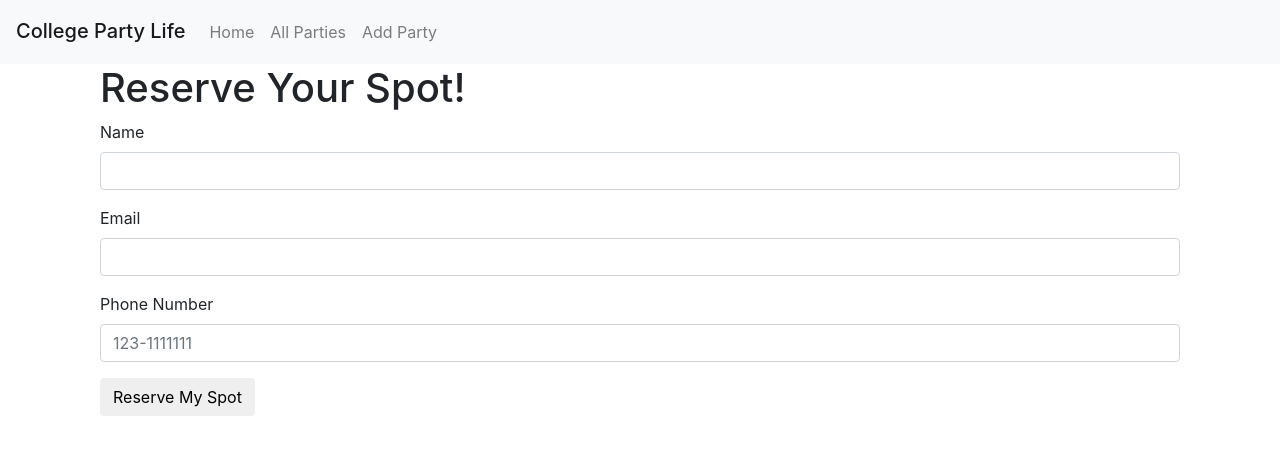
After one commit to ardacelik/college-party-life-v2, a Node server app: page /contact in a window 1280 px wide. The commit adds this page. Shown: the top 455 px of the page. Run offline with Node 20, Linux system fonts and the light colour scheme; some libraries are stand-ins or nearby versions.

Commit message:
Email notification is implemented

```diff
--- a/package.json
+++ b/package.json
@@ -19,6 +19,7 @@
     "express": "^4.17.1",
     "express-handlebars": "^3.0.0",
     "handlebars": "^4.5.0",
-    "mongoose": "^5.8.11"
+    "mongoose": "^5.8.11",
+    "nodemailer": "^6.4.2"
   }
 }
--- /dev/null
+++ b/routes/contact.js
@@ -0,0 +1,60 @@
+const express = require("express");
+const nodemailer = require("nodemailer");
+
+const router = express.Router();
+
+// @route   POST /add
+// @desc    Add a new party by completing the form. The party info will be displayed in "All Parties" page.
+// @access  Public
+router.get("/", (req, res) => {
+  res.render("contact");
+});
+
+// @route   POST /add
+// @desc    Add a new party by completing the form. The party info will be displayed in "All Parties" page.
+// @access  Public
+router.post("/", async (req, res) => {
+  const outputMessage = `
+    <h3>You signed up for a party!</h3>
+    <p>Your details:</p>
+    <ul>
+    <li>Name: ${req.body.name}</li>
+    <li>Email: ${req.body.email}</li>
+    <li>Phone Number: ${req.body.cell}</li>
+    </ul>
+  `;
+
+  // create reusable transporter object using the default SMTP transport
+  let transporter = nodemailer.createTransport({
+    host: "smtp.mailtrap.io",
+    port: 2525,
+    auth: {
+      user: "a2a296f671d2b8",
+      pass: "9601c5047d2513"
+    }
+  });
+
+  let mailInfo = {
+    from: '"College Party Life" <6bf9e1ca32-9db7a2@inbox.mailtrap.io>', // sender address
+    to: `${req.body.email}`, // list of receivers
+    subject: "College Party Life-Confirmation", // Subject line
+    text: "Hello", // plain text body
+    html: outputMessage // html body
+  };
+
+  // send mail with defined transport object
+  let info = await transporter.sendMail(mailInfo, (error, info) => {
+    if (error) {
+      return console.log(error);
+    }
+    console.log("Message sent: %s", info.messageId);
+    console.log("Preview URL: %s", nodemailer.getTestMessageUrl(info));
+
+    res.render("contact", {
+      msg:
+        "You signed up for this event! Please check your inbox for confirmantion"
+    });
+  });
+});
+
+module.exports = router;
--- a/server.js
+++ b/server.js
@@ -22,8 +22,9 @@ app.use(bodyParser.urlencoded({ extended: false }));
 // Home route
 app.get("/", (req, res) => res.render("index", { layout: "landing" }));
 
-// Party routes
+// Routes
 app.use("/parties", require("./routes/parties"));
+app.use("/contact", require("./routes/contact"));
 
 const PORT = process.env.PORT || 5000;
 
--- /dev/null
+++ b/views/contact.handlebars
@@ -0,0 +1,27 @@
+<section>
+    <div class="container">
+      <h1>Reserve Your Spot!</h1>
+      {{msg}}
+      {{#each errors}}
+        <div class="alert alert-danger">
+          <p>{{text}}</p>
+        </div>
+      {{/each}}
+      <form action="/contact" method="POST">
+        <div class="form-group">
+          <label for="name">Name</label>
+          <input type="text" name="name" class="form-control" maxlength="100">
+        </div>
+        <div class="form-group">
+          <label for="email">Email</label>
+          <input type="email" name="email" class="form-control">
+        </div>
+        <div class="form-group">
+          <label for="cell">Phone Number</label>
+          <input type="text" name="cell" class="form-control" placeholder="123-1111111">
+        </div>
+
+        <input type="submit" value="Reserve My Spot" class="btn btn-reverse">
+      </form>
+    </div>
+</section>
--- a/views/parties.handlebars
+++ b/views/parties.handlebars
@@ -9,7 +9,7 @@
         <ul class="list-group list-group-flush">
           <li class="list-group-item">Organizer: {{organizer}}</li>
       </ul>
-      <a href="mailto:{{contact_info}}" class="btn btn-primary m-2">Contact</a>
+      <a href="/contact" class="btn btn-primary m-2">Sign Up</a>
       <small class="m-2 text-center">Tags: <span>{{tags}}</span></small>
     </div>
 
```
Also changed, not shown: 1 other file.
